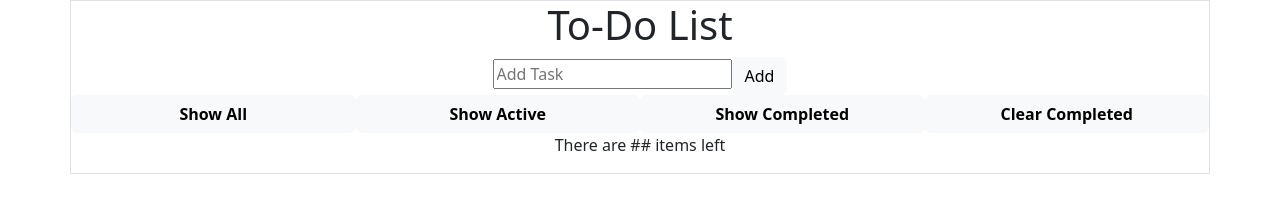
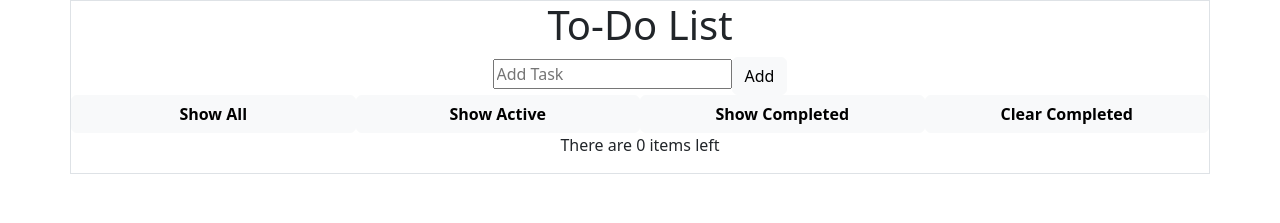
Before and after one commit to smiththay/todo-list, a React (Create React App) app: page / in a window 1280 px wide. Shown: the top 223 px of the page. Built offline with nearby package versions, Linux system fonts and the light colour scheme.

Commit message:
functional todo

```diff
--- a/src/components/App.js
+++ b/src/components/App.js
@@ -21,6 +21,7 @@ export default class App extends Component {
     //this.showAll = this.showAll.bind(this);
     this.deleteCompleted = this.deleteCompleted.bind(this);
     this.addFilter = this.addFilter.bind(this);
+   // this.remainingTask = this.remainingTask.bind(this);
   }
 
   componentDidUpdate() {
@@ -35,7 +36,7 @@ export default class App extends Component {
       this.setState({ taskList: JSON.parse(taskList) })
     }
     else {
-      window.localStorage.setItem('taskList', [])
+     window.localStorage.setItem('taskList', [])
     }
   }
 
@@ -86,15 +87,16 @@ export default class App extends Component {
  // }
 
   deleteCompleted() {
-     const completedTasks = this.state.taskList.filter(task => !task.completed );
+     const completedTasks = this.state.taskList.filter(task => !task.completed);
      this.setState({ taskList: completedTasks });
    };
+
 
    addFilter(filterNow) {
     this.setState({ filter: filterNow })
    }
-   //remainingTask(){
-  // }
+
+
 
   render() {
     const mapHelper = (item, index) => <Task key={index} task={item} onDelete={this.deleteTask} onCheck={this.checkedTask} />
@@ -136,7 +138,7 @@ export default class App extends Component {
             </div>
           </div>
         </div>
-        <p className="text">There are  ## items left</p>
+        <p className="text">There are  {this.state.taskList.filter(item => !item.completed).length} items left</p>
       </div>
     )
   }
--- a/src/components/Task.js
+++ b/src/components/Task.js
@@ -10,8 +10,7 @@ export class Task extends Component {
         return (
             <div>
                 <ul className="list-group">
-                    <div className="list-group-item d-flex justify-content-between">
-                        <div className="col-1 border text-center"></div>
+                    <div className="list-group-item d-flex justify-content-between text-center">
 
                         <h5 className={this.props.task.completed ? "text-decoration-line-through text-muted": null}>{this.props.task.taskValue}</h5>
 
```
